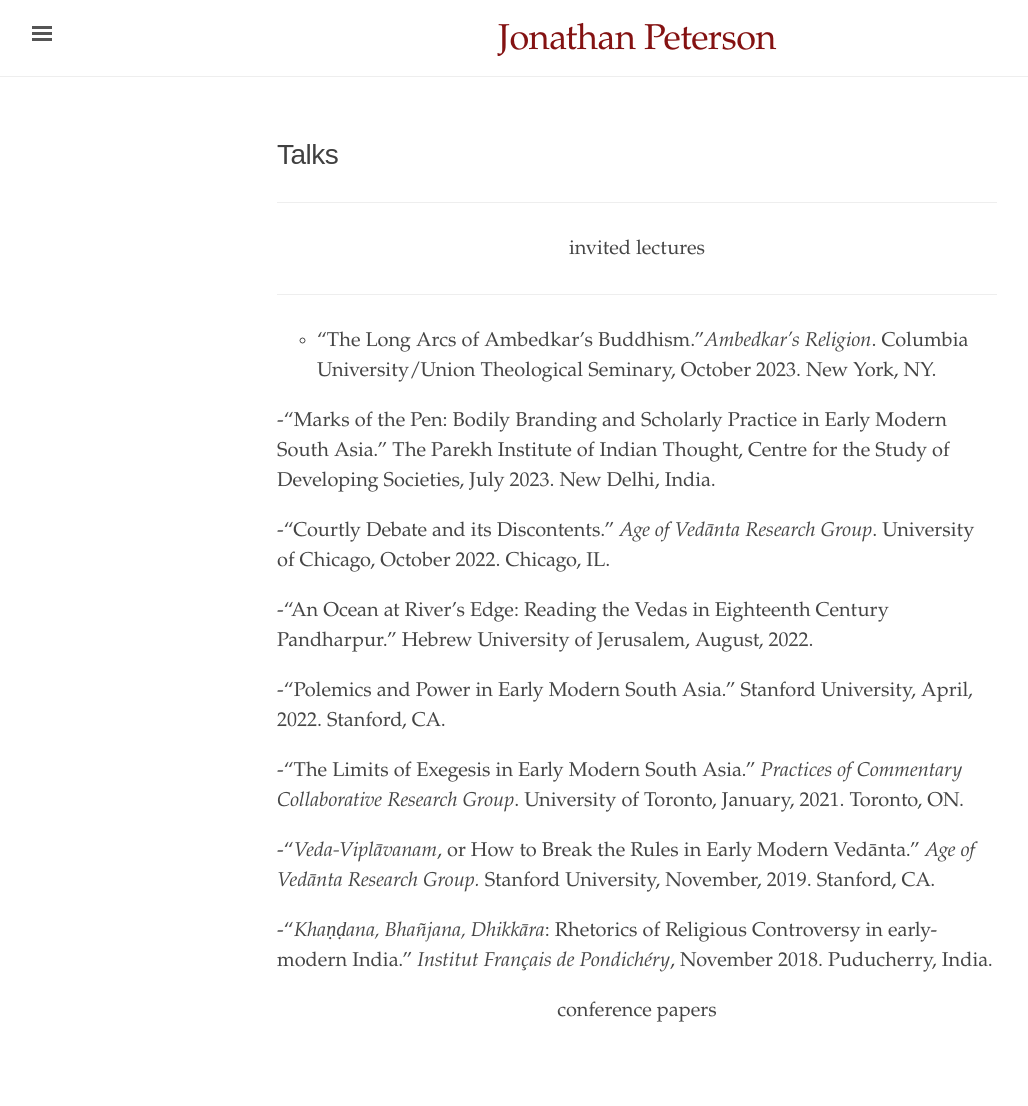
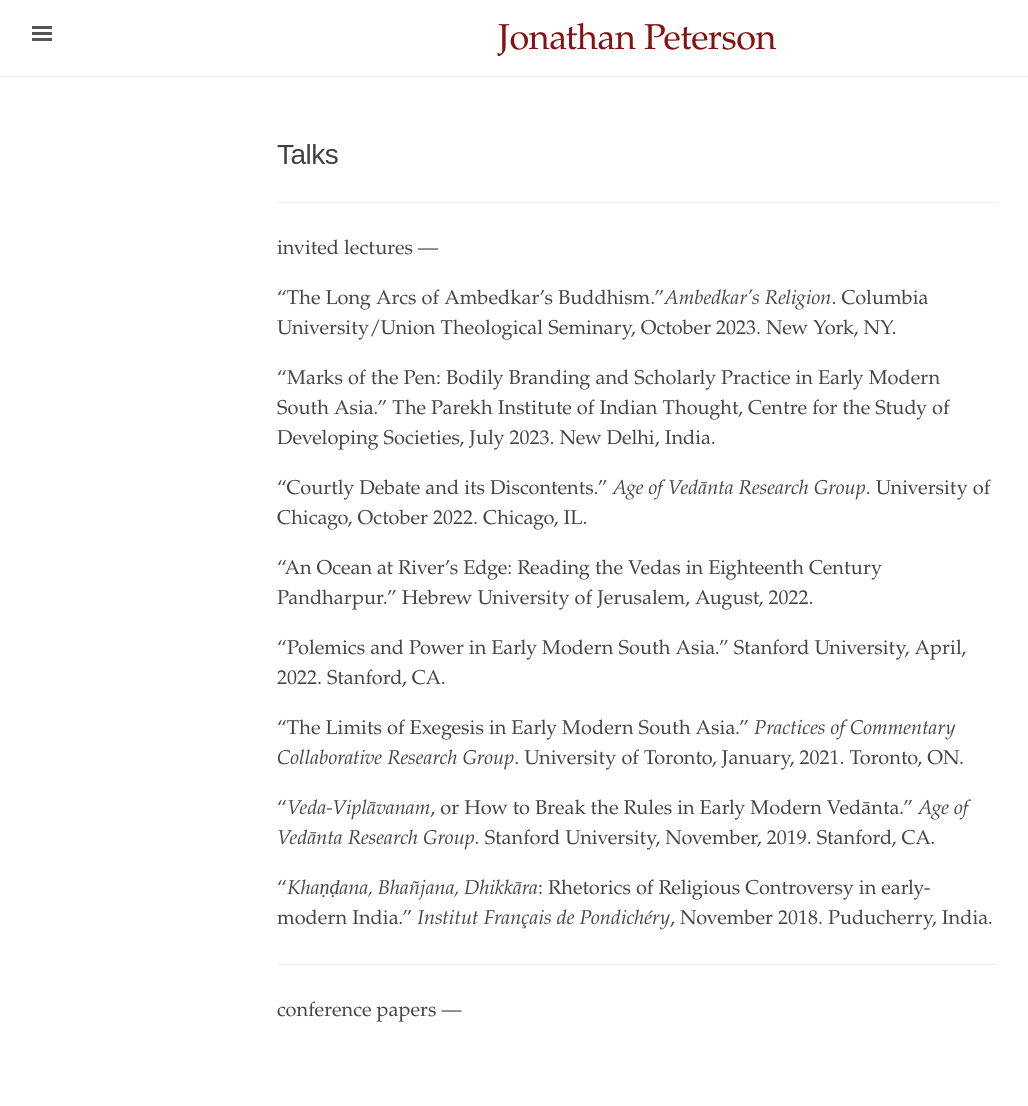
Before and after one commit to petersonjonath/personalwebpage, a Jekyll site: the page built from talks.md, in a window 1280 px wide. Shown: the whole page, without its empty margins (3-1031 px from the left). Built offline with Jekyll 4.4.1, drawn with Linux system fonts in a browser that asks for light colours.

```diff
--- a/talks.md
+++ b/talks.md
@@ -4,25 +4,26 @@ title: Talks
 ---
 
 ---
-<center> invited lectures </center>
+invited lectures
 ---
 
-- “The Long Arcs of Ambedkar’s Buddhism.”*Ambedkar’s Religion*. Columbia University/Union Theological Seminary, October 2023. New York, NY.
+“The Long Arcs of Ambedkar’s Buddhism.”*Ambedkar’s Religion*. Columbia University/Union Theological Seminary, October 2023. New York, NY.
 
--“Marks of the Pen: Bodily Branding and Scholarly Practice in Early Modern South Asia.” The Parekh Institute of Indian Thought, Centre for the Study of Developing Societies, July 2023. New Delhi, India.
+“Marks of the Pen: Bodily Branding and Scholarly Practice in Early Modern South Asia.” The Parekh Institute of Indian Thought, Centre for the Study of Developing Societies, July 2023. New Delhi, India.
 
--“Courtly Debate and its Discontents.” *Age of Vedānta Research Group*. University of Chicago, October 2022. Chicago, IL.
+“Courtly Debate and its Discontents.” *Age of Vedānta Research Group*. University of Chicago, October 2022. Chicago, IL.
 
--“An Ocean at River’s Edge: Reading the Vedas in Eighteenth Century Pandharpur.” Hebrew University of Jerusalem, August, 2022.
+“An Ocean at River’s Edge: Reading the Vedas in Eighteenth Century Pandharpur.” Hebrew University of Jerusalem, August, 2022.
 
--“Polemics and Power in Early Modern South Asia.” Stanford University, April, 2022. Stanford, CA.
+“Polemics and Power in Early Modern South Asia.” Stanford University, April, 2022. Stanford, CA.
 
--“The Limits of Exegesis in Early Modern South Asia.” *Practices of Commentary Collaborative Research Group*. University of Toronto, January, 2021. Toronto, ON.
+“The Limits of Exegesis in Early Modern South Asia.” *Practices of Commentary Collaborative Research Group*. University of Toronto, January, 2021. Toronto, ON.
 
--"*Veda-Viplāvanam*, or How to Break the Rules in Early Modern Vedānta.” *Age of Vedānta Research Group.* Stanford University, November, 2019. Stanford, CA.
+"*Veda-Viplāvanam*, or How to Break the Rules in Early Modern Vedānta.” *Age of Vedānta Research Group.* Stanford University, November, 2019. Stanford, CA.
 
--"*Khaṇḍana, Bhañjana, Dhikkāra*: Rhetorics of Religious Controversy in early-modern India.” *Institut Français de Pondichéry*, November 2018. Puducherry, India.
+"*Khaṇḍana, Bhañjana, Dhikkāra*: Rhetorics of Religious Controversy in early-modern India.” *Institut Français de Pondichéry*, November 2018. Puducherry, India.
 
 
-
-<center> conference papers </center>
+---
+conference papers
+---
```
